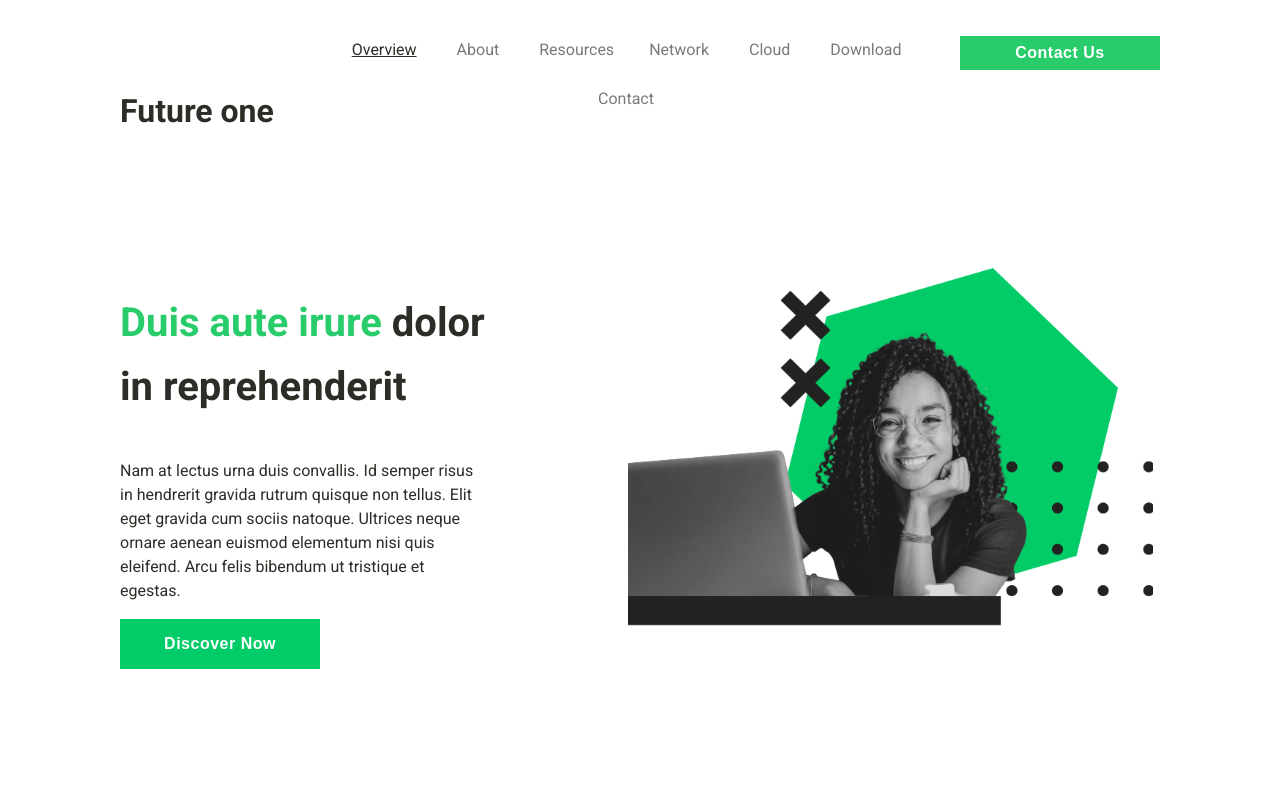
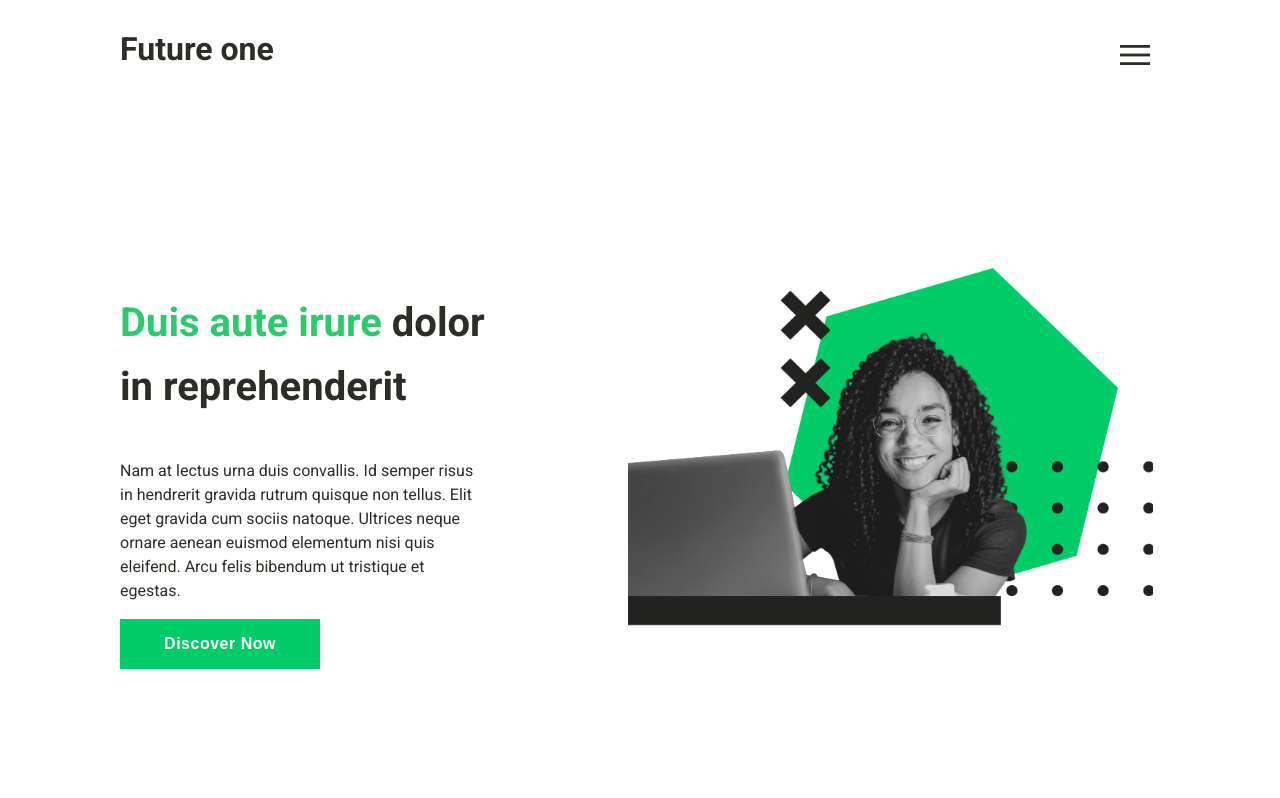
Before and after one commit to ValentynJK/future_one, a React (Create React App) app: page / in a window 1280 px wide. Shown: the top 798 px of the page. Built offline with nearby package versions, Linux system fonts and the light colour scheme.

Commit message:
changed nav bar styles to grid

```diff
--- a/src/App.jsx
+++ b/src/App.jsx
@@ -1,18 +1,18 @@
 // react
 import { Routes, Route } from 'react-router-dom';
 // routes
-import Navigation from './routes/navigation/navigation.route';
 import Overview from './routes/overview/overview.route';
 import Footer from './routes/footer/footer.route';
 import NotFound from './components/not-found/not-found.component';
 // styles
 import './App.css';
+import NavigationBar from './routes/navigation-bar/navigation-bar.route'
 
 function App() {
 
   return (
     <>
-      <Navigation />
+      <NavigationBar />
       <Routes>
         <Route path='/*' element={<Footer />}>
           <Route index element={<Overview />} />
--- a/src/components/drop-down-icon/drop-down-icon.styles.scss
+++ b/src/components/drop-down-icon/drop-down-icon.styles.scss
@@ -1,8 +1,4 @@
 .drop-down-icon {
   font-size: 2.5em;
   z-index: 12;
-
-  @media screen and (min-width: 1025px) {
-    display: none;
-  }
 }
--- a/src/components/drop-downNav/drop-down-nav.component.jsx
+++ /dev/null
@@ -1,63 +0,0 @@
-// react, react-router
-import { useState } from 'react'
-import { NavLink } from 'react-router-dom'
-// components
-import Button from '../button/button.component'
-import DropDownIcon from '../drop-down-icon/drop-down-icon.component'
-import PopupWindow from '../popup-window/popup-window.component'
-// data
-import { NAVIGATION } from '../../data/navigation'
-// styles
-import './drop-down-nav.styles.scss'
-
-const DropDownNavigation = () => {
-
-  const [popupTrigger, setPopupTrigger] = useState(false);
-  const togglePopup = () => {
-    setPopupTrigger(true)
-  }
-
-  const [isOpen, setIsOpen] = useState(false)
-
-  const onClickHandler = () => {
-    setIsOpen(!isOpen)
-  }
-
-  return (
-    <>
-      {isOpen &&
-        <nav className="drop-down-list-container">
-          <div className="drop-down-content">
-            {NAVIGATION.map((el, index) => (
-              <NavLink key={index} to={el.path} className="nav-link drop-down">
-                {el.name}
-              </NavLink>
-            ))}
-            <div className="drop-down-navigation-button-container">
-              <Button onClick={togglePopup} children={'Contact Us'} buttonType={'navigation'} />
-            </div>
-          </div>
-        </nav>
-      }
-      <div onClick={onClickHandler} className='close-open-button'>
-        <DropDownIcon isOpen={isOpen} />
-      </div>
-      <PopupWindow trigger={popupTrigger} setPopupTrigger={setPopupTrigger}>
-        <h2>
-          Contact Us
-        </h2>
-        <address>
-          <span>
-            Written by <a href="mailto:webmaster@example.com">Jon Doe</a>
-          </span>
-          <span>
-            ul. Wróblewskiego Walerego 58
-          </span>
-          <span>78 294 91 12</span>
-        </address>
-      </PopupWindow>
-    </>
-  )
-}
-
-export default DropDownNavigation;
--- a/src/components/drop-downNav/drop-down-nav.styles.scss
+++ /dev/null
@@ -1,43 +0,0 @@
-.drop-down-list-container {
-  height: auto;
-  position: absolute;
-  top: 0px;
-  right: 0px;
-  width: 270px;
-  background-color: rgba(255, 255, 255, 0.2);
-  border-radius: 16px;
-  box-shadow: 0 4px 30px rgba(0, 0, 0, 0.1);
-  backdrop-filter: blur(8px);
-
-  @media screen and (min-width: 1024px) {
-    display: none;
-  }
-
-  .drop-down-content {
-    display: flex;
-    flex-flow: column nowrap;
-    padding: 25px 0 25px 20px;
-    gap: 10px;
-  }
-}
-
-.drop-down {
-  border: 1px solid black;
-  width: 200px;
-  height: 34px;
-  display: flex;
-  justify-content: center;
-  align-items: center;
-  letter-spacing: 1.5px;
-
-  &:hover {
-    background-color: #2B2D26;
-    color: white;
-  }
-}
-
-.close-open-button {
-  position: absolute;
-  top: 5px;
-  right: 5px;
-}
--- a/src/routes/navigation/navigation.route.jsx
+++ b/src/routes/navigation-bar/navigation-bar.route.jsx
@@ -1,16 +1,17 @@
 // react-router, react
-import { Link, NavLink, Outlet } from 'react-router-dom'
+import { Link, NavLink } from 'react-router-dom'
 import { useState } from 'react'
 // components
-import Button from '../../components/button/button.component'
-import DropDownNavigation from '../../components/drop-downNav/drop-down-nav.component'
+import Button from '../../components/button/button.component';
+import DropDownIcon from '../../components/drop-down-icon/drop-down-icon.component'
 import PopupWindow from '../../components/popup-window/popup-window.component'
-// data
-import { NAVIGATION } from '../../data/navigation'
+//data
+import { NAVIGATION } from '../../data/navigation';
 // styles
-import './navigation.styling.scss'
+import './navigation-bar.styles.scss'
 
-const Navigation = () => {
+
+const NavigationBar = () => {
 
   const [popupTrigger, setPopupTrigger] = useState(false);
 
@@ -18,27 +19,33 @@ const Navigation = () => {
     setPopupTrigger(true)
   }
 
+  const [isOpen, setIsOpen] = useState(false)
+
+  const onClickHandler = () => {
+    setIsOpen(!isOpen)
+  }
+
   return (
     <>
-      <div className="navigation-container">
-        <div className="logo">
+      <div className="navigation-bar-container">
+        <div className="logo-container">
           <Link to='/'>
-            <span>
-              Future one
-            </span>
+            <span>Future one</span>
           </Link>
         </div>
-        <nav className="nav-links-container">
+        <nav className={` ${isOpen ? 'mobile' : 'none'} navigation-bar-links-container`}>
           {NAVIGATION.map((el, index) => (
             <NavLink key={index} to={el.path} className="nav-link">
               {el.name}
             </NavLink>
           ))}
+          <div className="navigation-bar-button-container">
+            <Button onClick={togglePopup} children={'Contact Us'} buttonType={'navigation'} />
+          </div>
         </nav>
-        <div className="navigation-button-container">
-          <Button onClick={togglePopup} children={'Contact Us'} buttonType={'navigation'} />
+        <div onClick={onClickHandler} className='close-open-button'>
+          <DropDownIcon isOpen={isOpen} />
         </div>
-        <DropDownNavigation />
       </div>
       <PopupWindow trigger={popupTrigger} setPopupTrigger={setPopupTrigger}>
         <h2>
@@ -54,9 +61,8 @@ const Navigation = () => {
           <span>78 294 91 12</span>
         </address>
       </PopupWindow>
-      <Outlet />
     </>
   )
 }
 
-export default Navigation
+export default NavigationBar;
--- /dev/null
+++ b/src/routes/navigation-bar/navigation-bar.styles.scss
@@ -0,0 +1,118 @@
+.navigation-bar-container {
+  position: relative;
+  margin: 30px 120px;
+  display: grid;
+  grid-template-columns: 180px 1fr;
+  gap: 1.5rem;
+  grid-template-rows: 1fr 1fr;
+
+  @media (max-width: 1024px) {
+    margin: 30px 30px;
+  }
+
+  .navigation-bar-links-container {
+    display: grid;
+    grid-template-columns: repeat(11, 1fr);
+    gap: 1rem;
+    grid-column: 2;
+
+    @media (max-width: 1500px) {
+      display: flex;
+
+      &.none {
+        display: none;
+      }
+    }
+
+    & :first-child {
+      grid-column: 2/3;
+    }
+
+    .navigation-bar-button-container {
+      grid-column: 10/12;
+      justify-self: right;
+
+      @media (max-width: 1500px) {
+
+        .navigation {
+          // height: 50px;
+          height: 42px;
+        }
+      }
+    }
+  }
+
+  .nav-link {
+    padding: 10px 15px;
+    cursor: pointer;
+    text-align: center;
+
+    @media (max-width: 1500px) {
+      border: 1px solid black;
+      width: 200px;
+    }
+
+    &:hover {
+      background-color: #2B2D26;
+      text-decoration: underline;
+      color: white;
+      box-shadow: rgba(99, 99, 99, 0.2) 0px 2px 8px 0px;
+      transform: scale(1.2);
+      transition: transform 6s cubic-bezier(0.25, 0.45, 0.45, 0.95);
+
+      @media (max-width: 1500px) {
+        transform: unset;
+      }
+    }
+  }
+}
+
+.logo-container {
+  width: 172px;
+  left: 0;
+  bottom: 0;
+  cursor: pointer;
+  min-width: 173px;
+  grid-row: 2;
+
+  @media (max-width: 1500px) {
+    bottom: unset;
+    grid-row: 1;
+  }
+
+  span {
+    color: #2B2D26;
+    font-size: 2rem;
+    font-weight: 700;
+  }
+}
+
+.close-open-button {
+  display: none;
+
+  @media screen and (max-width: 1500px) {
+    z-index: 2;
+    display: block;
+    position: absolute;
+    top: 5px;
+    right: 5px;
+  }
+}
+
+.mobile {
+  display: flex;
+
+  @media (max-width: 1500px) {
+    flex-flow: column nowrap;
+    align-items: start;
+    padding: 1rem 0 1rem 1rem;
+    position: absolute;
+    top: 0px;
+    right: 0px;
+    width: 270px;
+    background-color: rgba(255, 255, 255, 0.2);
+    border-radius: 16px;
+    box-shadow: 0 4px 30px rgba(0, 0, 0, 0.1);
+    backdrop-filter: blur(8px);
+  }
+}
--- a/src/routes/navigation/navigation.styling.scss
+++ /dev/null
@@ -1,77 +0,0 @@
-.navigation-container {
-  height: 100px;
-  display: flex;
-  align-items: flex-start;
-  justify-content: space-between;
-  margin-top: 33px;
-  position: relative;
-  margin: 30px 120px;
-
-  @media screen and (max-width: 1024px) {
-    margin: 30px 30px;
-  }
-
-  .logo {
-    position: absolute;
-    width: 172px;
-    left: 0;
-    bottom: 0;
-    cursor: pointer;
-
-    @media screen and (max-width: 1024px) {
-      bottom: unset;
-    }
-
-    span {
-      color: #2B2D26;
-      font-size: 2rem;
-      font-weight: 700;
-    }
-  }
-
-  .nav-links-container {
-    min-width: 400px;
-    width: 70%;
-    margin-left: 172px;
-    display: flex;
-    align-items: center;
-    justify-content: center;
-    flex-flow: row wrap;
-    gap: 10px;
-
-    @media screen and (max-width: 1024px) {
-      display: none;
-    }
-
-    .nav-link {
-      min-width: 50px;
-      max-width: 100px;
-      padding: 10px 15px;
-      cursor: pointer;
-
-      &:hover {
-        color: #2B2D26;
-        box-shadow: rgba(99, 99, 99, 0.2) 0px 2px 8px 0px;
-        transform: scale(1.2);
-        transition: transform 6s cubic-bezier(0.25, 0.45, 0.45, 0.95);
-      }
-    }
-  }
-}
-
-.navigation-button-container {
-  height: 45px;
-  display: flex;
-  align-items: center;
-
-  @media screen and (max-width: 1024px) {
-    display: none;
-  }
-}
-
-address {
-  display: flex;
-  flex-flow: column nowrap;
-  gap: 15px;
-  align-items: center;
-}
```
